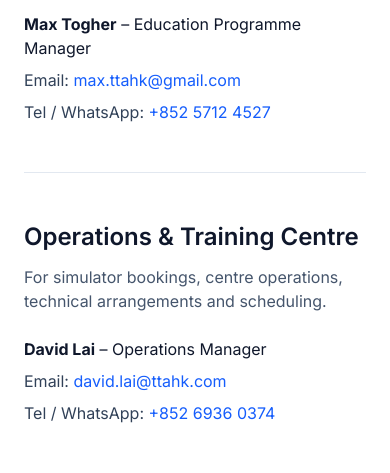
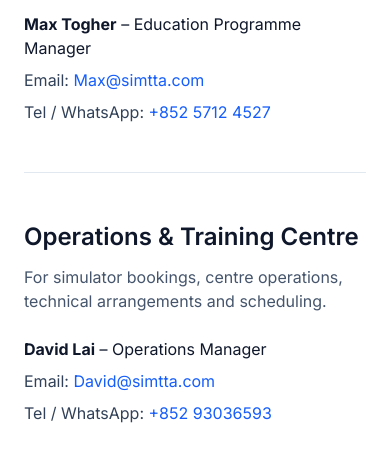
Before and after one commit to austinttahk-blip/tta-website, a Next.js app: page /contact-us in a window 390 px wide. Shown: the part 513-986 px from the top of the page. Built offline with nearby package versions, Linux system fonts and the light colour scheme.

Commit message:
Update contact information on Contact Us page for accuracy, replacing outdated email addresses and refining phone number format for consistency.

```diff
--- a/src/app/contact-us/page.jsx
+++ b/src/app/contact-us/page.jsx
@@ -46,7 +46,7 @@
                     <strong>Max Togher</strong> – Education Programme Manager
                   </p>
                   <p className="text-slate-700">
-                    Email: <a href="mailto:max.ttahk@gmail.com" className="text-blue-600 hover:text-blue-800">max.ttahk@gmail.com</a>
+                    Email: <a href="mailto:max@simtta.com" className="text-blue-600 hover:text-blue-800">Max@simtta.com</a>
                   </p>
                   <p className="text-slate-700">
                     Tel / WhatsApp: <a href="tel:+85257124527" className="text-blue-600 hover:text-blue-800">+852 5712 4527</a>
@@ -70,10 +70,10 @@
                     <strong>David Lai</strong> – Operations Manager
                   </p>
                   <p className="text-slate-700">
-                    Email: <a href="mailto:david.lai@ttahk.com" className="text-blue-600 hover:text-blue-800">david.lai@ttahk.com</a>
+                    Email: <a href="mailto:david@simtta.com" className="text-blue-600 hover:text-blue-800">David@simtta.com</a>
                   </p>
                   <p className="text-slate-700">
-                    Tel / WhatsApp: <a href="tel:+85293036593" className="text-blue-600 hover:text-blue-800">+852 6936 0374</a>
+                    Tel / WhatsApp: <a href="tel:+85293036593" className="text-blue-600 hover:text-blue-800">+852 93036593</a>
                   </p>
                 </div>
               </div>
```
